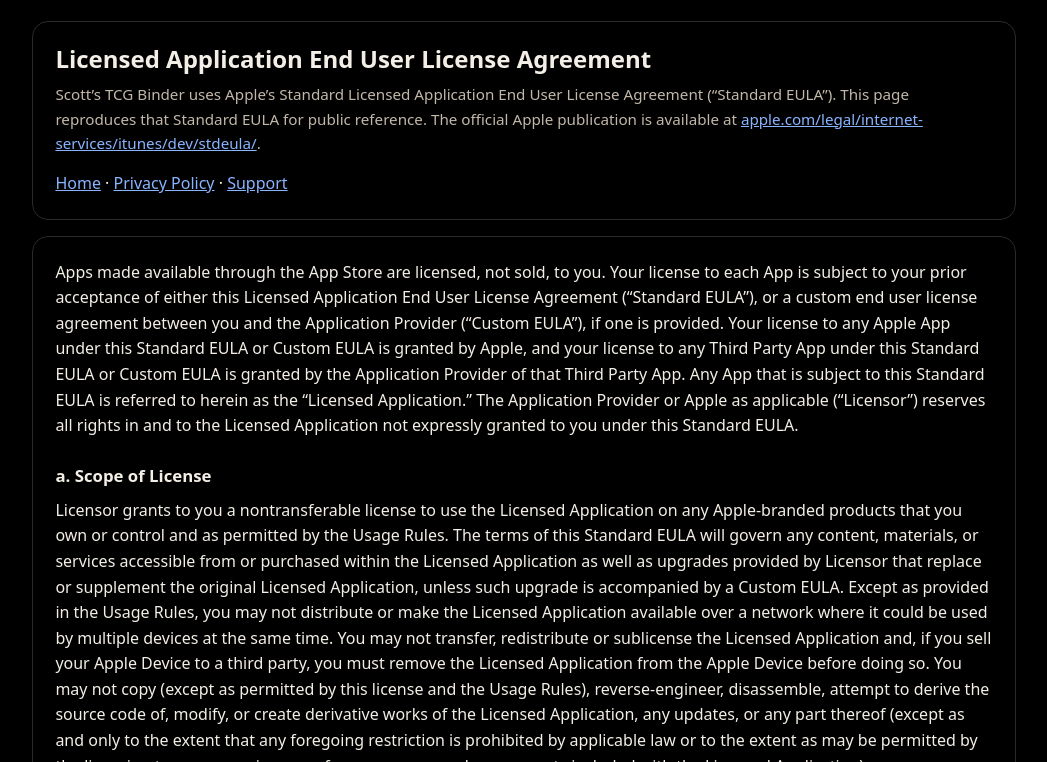
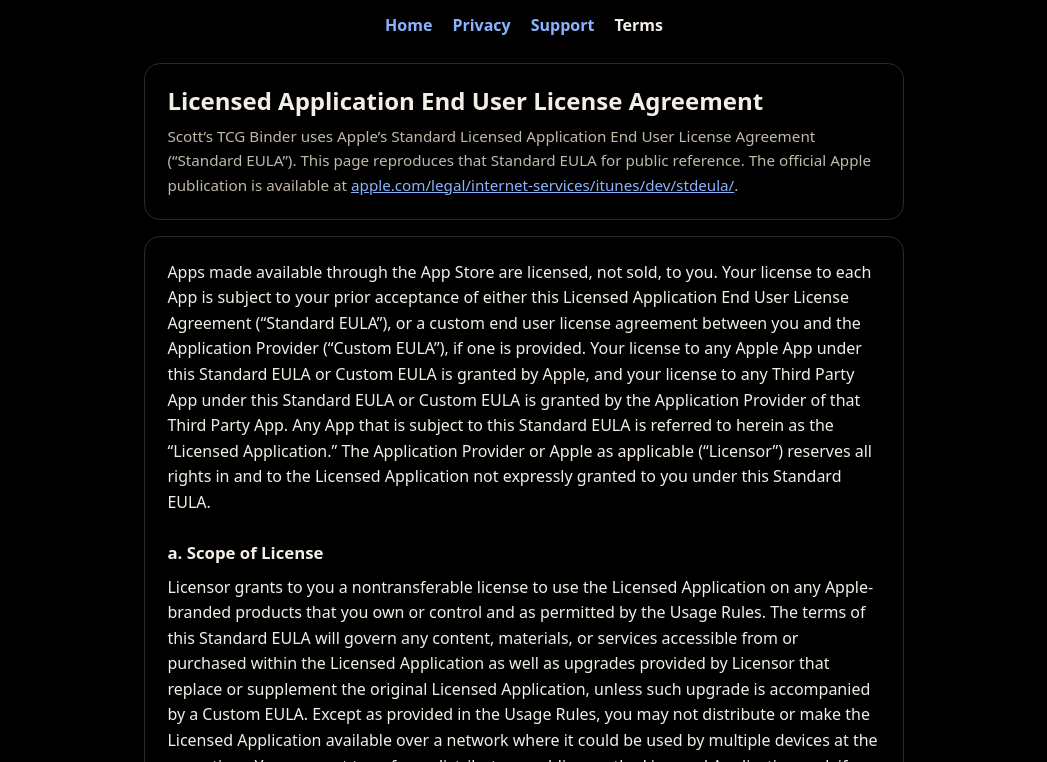
Before and after one commit to phpscott/phpscott.github.io, a plain HTML site: page ScottsTCGBinderLicenses/terms/index.html in a window 1280 px wide. Shown: the part 338-1100 px from the top of the page, without its empty margins (116-1163 px from the left). Drawn offline with Linux system fonts and the light colour scheme.

Commit message:
wide, menu

```diff
--- a/ScottsTCGBinderLicenses/terms/index.html
+++ b/ScottsTCGBinderLicenses/terms/index.html
@@ -19,7 +19,7 @@
       --card: #000;
       --border: #2a2a2a;
       --accent: #8ab4ff;
-      --page: 1024px;
+      --page: 800px;
       --logo: 420px;
     }
     html, body { background: #000; }
@@ -45,6 +45,36 @@
       max-width: var(--logo);
       height: auto;
       margin: 0 auto;
+    }
+    .site-nav {
+      width: 100%;
+      max-width: var(--page);
+      margin: 0 auto;
+      padding: 1rem 1.25rem 0;
+      box-sizing: border-box;
+      text-align: center;
+    }
+    .site-nav ul {
+      list-style: none;
+      margin: 0;
+      padding: 0;
+      display: flex;
+      flex-wrap: wrap;
+      justify-content: center;
+      gap: 0.35rem 1.25rem;
+    }
+    .site-nav a {
+      color: var(--accent);
+      text-decoration: none;
+      font-weight: 600;
+    }
+    .site-nav a:hover,
+    .site-nav a:focus-visible {
+      text-decoration: underline;
+      text-underline-offset: 0.14em;
+    }
+    .site-nav a[aria-current="page"] {
+      color: var(--text);
     }
     main {
       max-width: var(--page);
@@ -84,15 +114,20 @@
     a {
       color: var(--accent);
     }
-    nav {
-      margin-top: 1rem;
-    }
   </style>
 </head>
 <body>
   <div class="site-banner" role="banner">
     <img src="/ScottsTCGBinderLicenses/assets/mobile_header.png" alt="Scott’s TCG Binder" width="2172" height="724" decoding="async">
   </div>
+  <nav class="site-nav" aria-label="Site">
+    <ul>
+      <li><a href="/">Home</a></li>
+      <li><a href="/ScottsTCGBinderLicenses/privacy/">Privacy</a></li>
+      <li><a href="/ScottsTCGBinderLicenses/support/">Support</a></li>
+      <li><a href="/ScottsTCGBinderLicenses/terms/" aria-current="page">Terms</a></li>
+    </ul>
+  </nav>
   <main>
     <header>
       <h1>Licensed Application End User License Agreement</h1>
@@ -102,13 +137,6 @@
         The official Apple publication is available at
         <a href="https://www.apple.com/legal/internet-services/itunes/dev/stdeula/" rel="noopener noreferrer" target="_blank">apple.com/legal/internet-services/itunes/dev/stdeula/</a>.
       </p>
-      <nav>
-        <a href="/">Home</a>
-        ·
-        <a href="/ScottsTCGBinderLicenses/privacy/">Privacy Policy</a>
-        ·
-        <a href="/ScottsTCGBinderLicenses/support/">Support</a>
-      </nav>
     </header>
 
     <article>
```
Also changed, not shown: ScottsTCGBinderLicenses/privacy/index.html (+44 -1 lines), ScottsTCGBinderLicenses/support/index.html (+39 -1 lines), index.html (+39 -1 lines).
